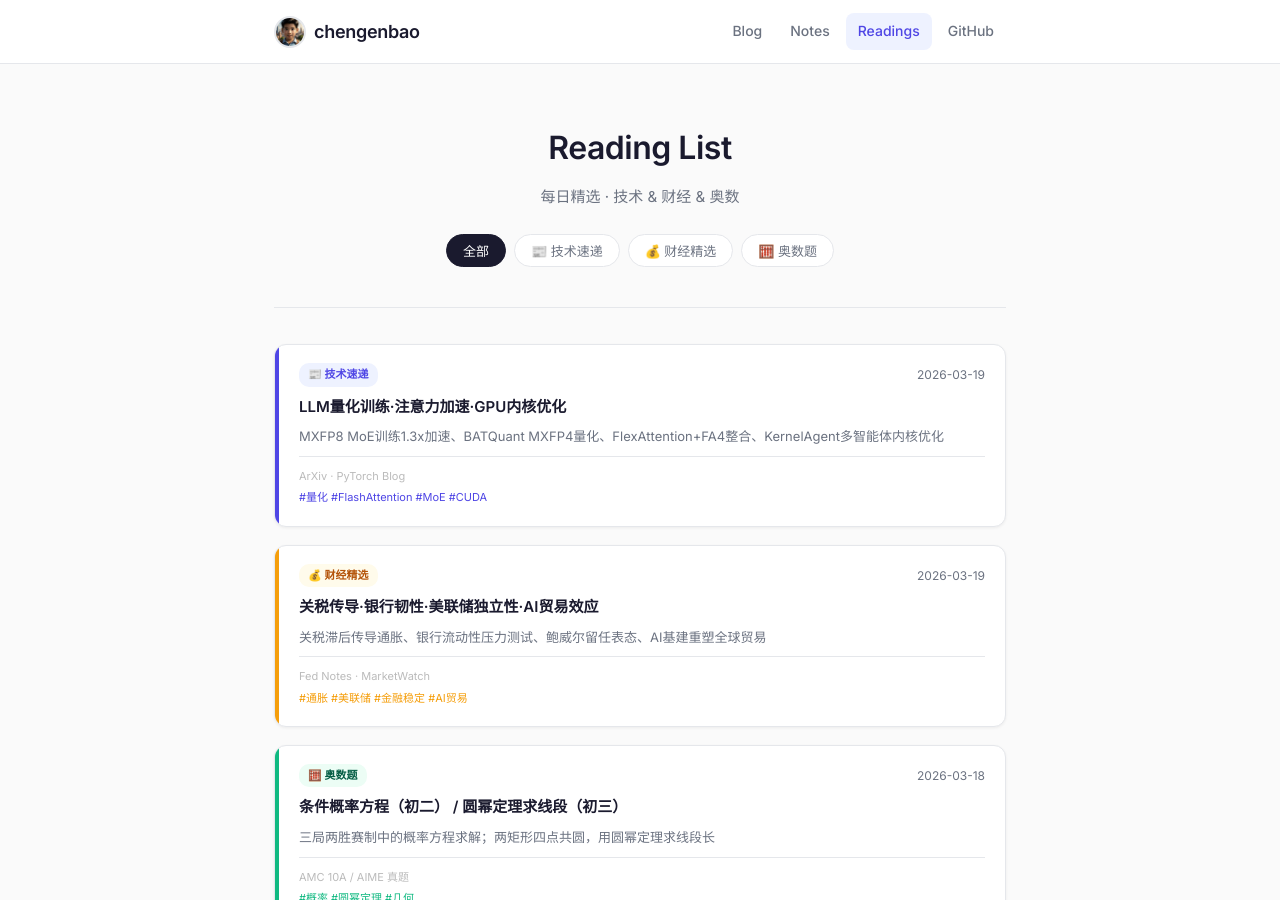
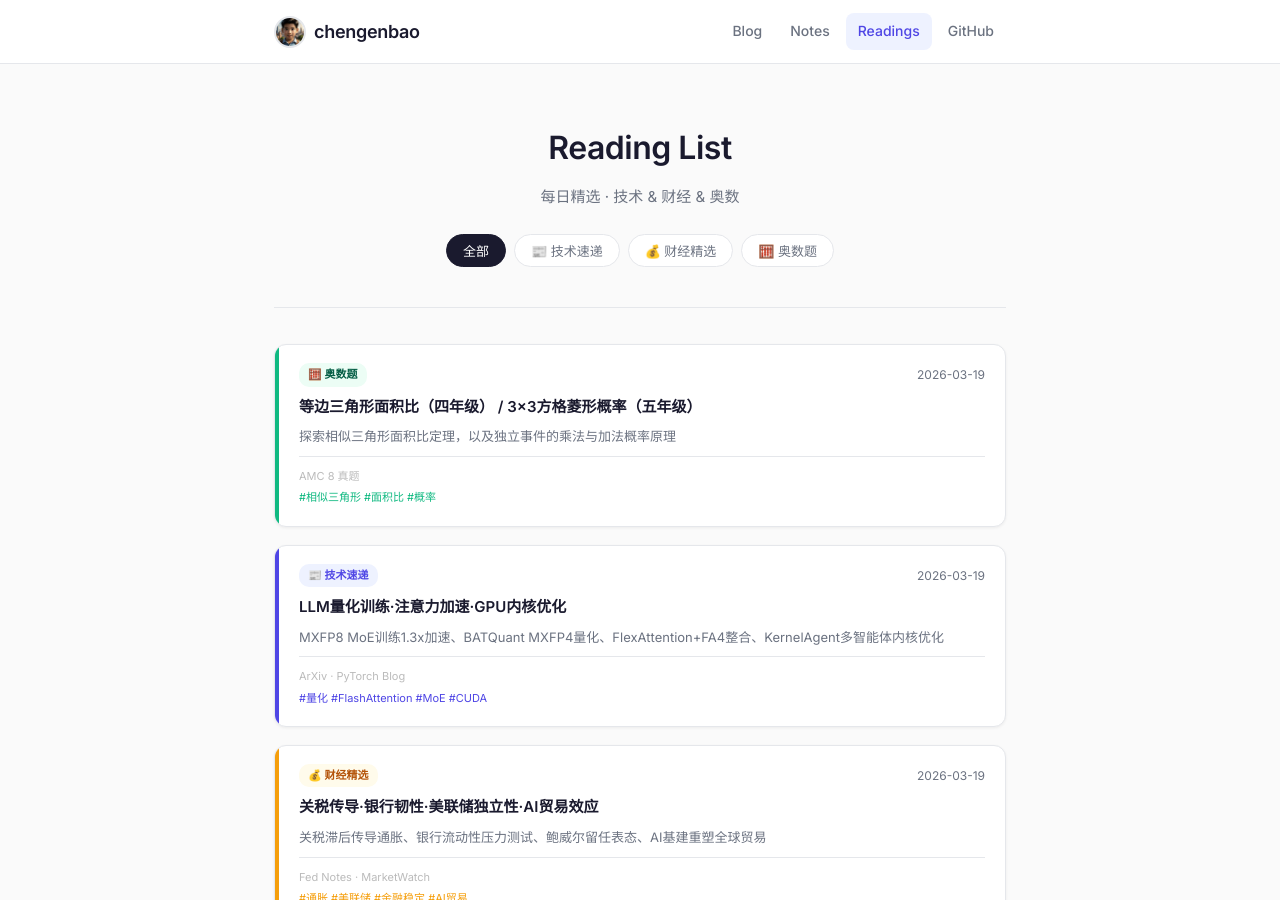
Before and after one commit to chengenbao/chengenbao.github.io, a Jekyll site: the page built from reading-list/index.md, in a window 1280 px wide and 900 px high. Built offline with Jekyll 4.4.1, drawn with Linux system fonts in a browser that asks for light colours.

Commit message:
add math card 2026-03-19: 等边三角形面积比 / 3×3方格菱形概率

```diff
--- a/reading-list/index.md
+++ b/reading-list/index.md
@@ -18,6 +18,21 @@ permalink: /reading-list/
   </div>
 
   <div class="rl-grid">
+<a class="rl-card math" href="/reading-list/2026-03-19-math/">
+  <div class="rl-accent"></div>
+  <div class="rl-body">
+    <div class="rl-top">
+      <span class="rl-badge math">🧮 奥数题</span>
+      <time>2026-03-19</time>
+    </div>
+    <h2>等边三角形面积比（四年级） / 3×3方格菱形概率（五年级）</h2>
+    <p>探索相似三角形面积比定理，以及独立事件的乘法与加法概率原理</p>
+    <div class="rl-meta">
+      <span class="rl-source">AMC 8 真题</span>
+      <span class="rl-tags">#相似三角形 #面积比 #概率</span>
+    </div>
+  </div>
+</a>
 <a class="rl-card tech" href="/reading-list/2026-03-19-tech-daily/">
   <div class="rl-accent"></div>
   <div class="rl-body">
```
